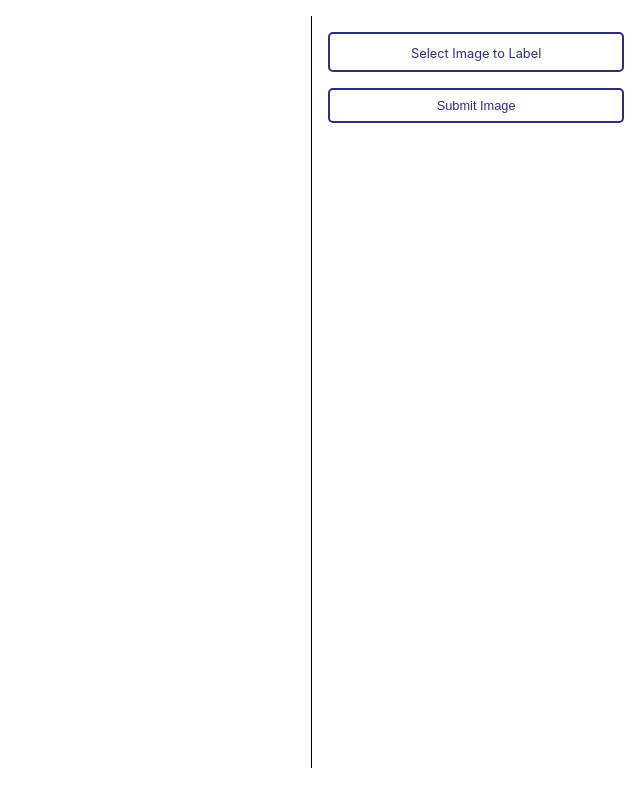
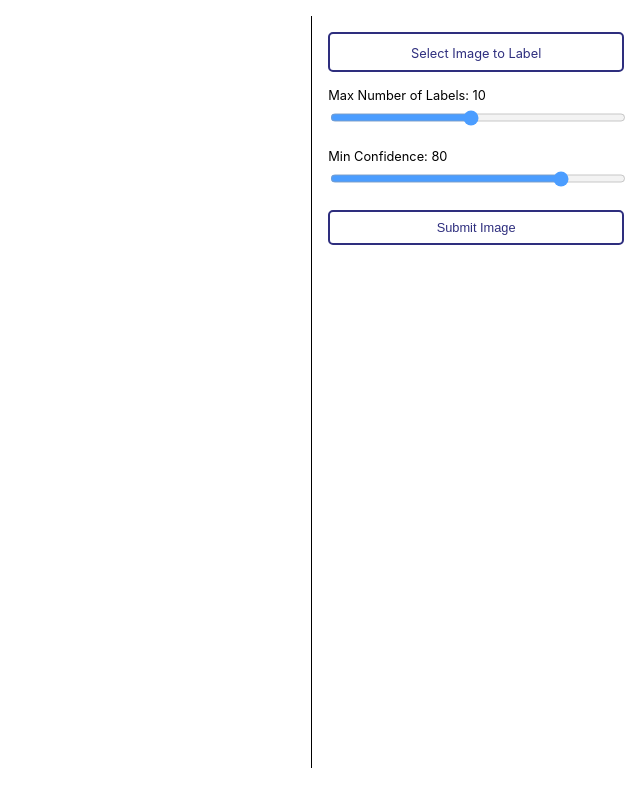
Before and after one commit to manaranjoc/image-recognition-front, a React (Create React App) app: page / in a window 1280 px wide. Shown: the whole page, without its empty margins (640-1280 px from the left). Built offline with nearby package versions, Linux system fonts and the light colour scheme.

Commit message:
Add sliders MaxLabels and MinConfidence

```diff
--- a/src/components/Form/Form.module.css
+++ b/src/components/Form/Form.module.css
@@ -43,3 +43,17 @@
 
     margin-top: 1rem;
 }
+
+.sliderLabel {
+    margin-top: 1rem;
+    text-align: left;
+    font-size: 0.8rem;
+}
+
+.slider {
+    width: 100%;
+    height: 25px;
+    background: var(--main-color);
+    opacity: 0.7;
+    transition: opacity .2s;
+}
--- a/src/components/Form/index.js
+++ b/src/components/Form/index.js
@@ -5,8 +5,12 @@ import styles from "./Form.module.css"
 const Form = ({setImageLabels, setImage}) => {
 
     const imageInput = useRef();
+    const maxLabelsInput = useRef();
+    const minConfidenceInput = useRef();
     const [selectedFile, setSelectedFile] = useState('');
-    const [isFetching, setIsFetching] = useState(false)
+    const [isFetching, setIsFetching] = useState(false);
+    const [maxLabels, setMaxLabels] = useState(10);
+    const [minConfidence, setMinConfidence] = useState(80);
 
     const obtainLabels = async (event) => {
         event.preventDefault();
@@ -23,9 +27,17 @@ const Form = ({setImageLabels, setImage}) => {
         setSelectedFile(imageInput.current.files[0].name);
     }
 
+    const changeMaxLabels = () => {
+        setMaxLabels(maxLabelsInput.current.value);
+    }
+
+    const changeMinConfidence = () => {
+        setMinConfidence(minConfidenceInput.current.value);
+    }
+
 
     return (
-        <form action="" className={styles.form}>
+        <div action="" className={styles.form}>
             <label htmlFor="imageToUpload" className={styles.fileUpload}>
                 <input ref={imageInput}
                        type="file"
@@ -43,10 +55,38 @@ const Form = ({setImageLabels, setImage}) => {
                 </span>
             </label>
 
+            <label htmlFor="maxLabels" className={styles.sliderLabel}>
+                <span>Max Number of Labels: {maxLabels}</span>
+                <input
+                    ref={maxLabelsInput}
+                    name="maxLabels"
+                    type="range"
+                    min="1"
+                    max="20"
+                    defaultValue="10"
+                    className={styles.slider}
+                    onChange={changeMaxLabels}
+                />
+            </label>
+
+            <label htmlFor="minConfidence" className={styles.sliderLabel}>
+                <span>Min Confidence: {minConfidence}</span>
+                <input
+                    ref={minConfidenceInput}
+                    name="minConfidence"
+                    type="range"
+                    min="1"
+                    max="100"
+                    defaultValue="80"
+                    className={styles.slider}
+                    onChange={changeMinConfidence}
+                />
+            </label>
+
             <button onClick={obtainLabels} className={styles.submitButton}>
-                { isFetching ? '...Loading' : 'Submit Image' }
+                {isFetching ? '...Loading' : 'Submit Image'}
             </button>
-        </form>
+        </div>
     )
 }
 
```
